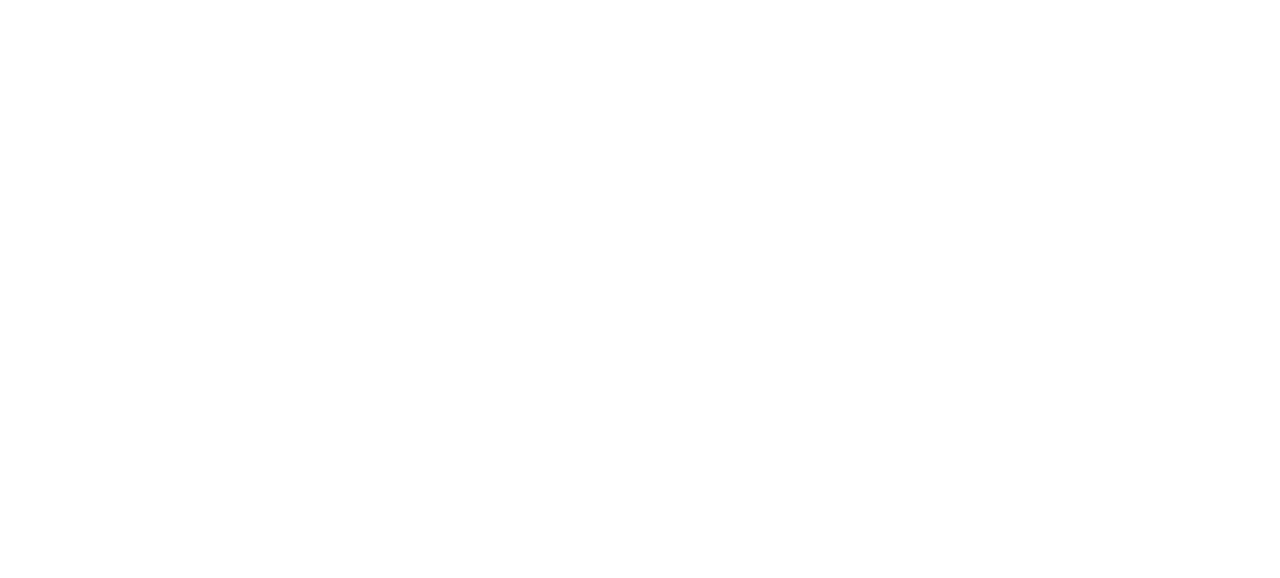
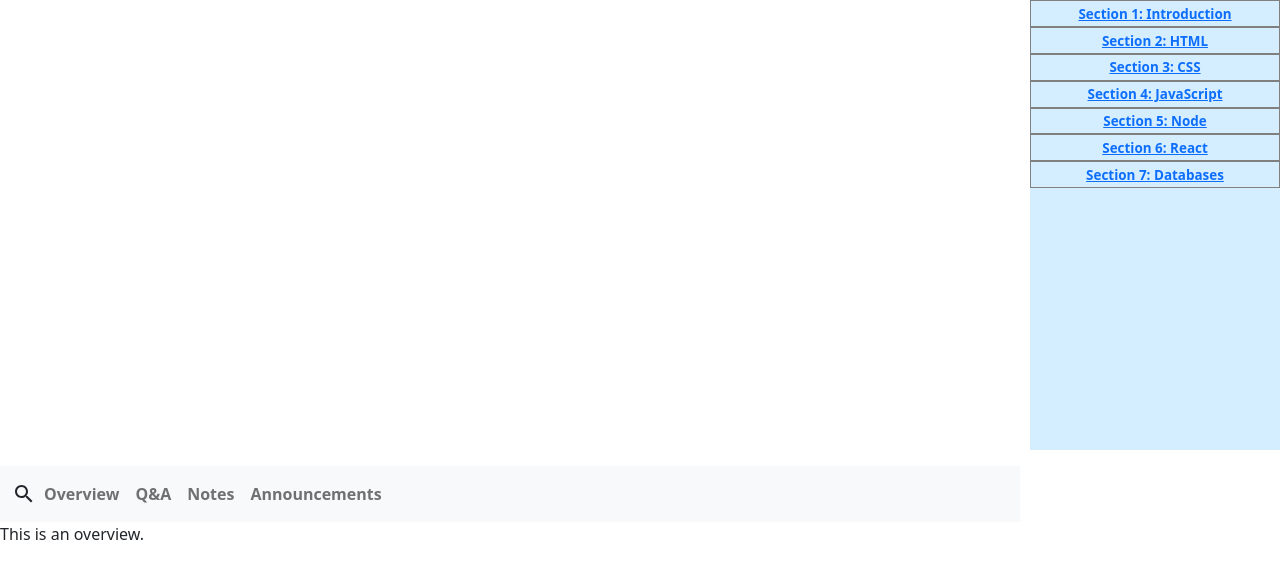
Before and after one commit to MartianCoders/Back-End-Proiect-Colectiv, a React (Create React App) app in the folder frontend-client/: page /watch-course in a window 1280 px wide. Before the commit this address had no page. Shown: the top 578 px of the page. Built offline with nearby package versions, Linux system fonts and the light colour scheme.

Commit message:
Refactored login page & added video comments, sidebard to watchCourse component

```diff
--- a/frontend-client/src/App.css
+++ b/frontend-client/src/App.css
@@ -45,16 +45,15 @@
 }
 
 .sidebar-list{
-  margin-left: auto;
+  margin-left: 10px;
   margin-right: 0;
-  width: 28em;
-  height: auto;
-  max-height: 30em;
+  width: 250px;
+  height: 450px;
+  min-height: 450px;
   background-color: #d5eeff;
   cursor: pointer;
 
   overflow: hidden;
-  overflow-y: scroll;
   padding: 0%;
   font-size: 0.7em;
 
--- a/frontend-client/src/App.tsx
+++ b/frontend-client/src/App.tsx
@@ -10,6 +10,7 @@
 import {Route,Routes,Navigate} from 'react-router-dom';
 import LoginPage from './components/LoginPage';
 import { useNavigate } from 'react-router-dom';
+import WatchCourse from './components/WatchCourse';
 
 function App () {
 
@@ -29,6 +30,7 @@
         <Route path='/home' element={<HomePage />}></Route>
         <Route path='/login' element={<LoginPage navigate={navigate}/>}></Route>
         <Route path='/' element={<Navigate to="/login"/>}></Route>
+        <Route path='/watch-course' element={<WatchCourse />}></Route>
       </Routes>
     </div>
     );
--- a/frontend-client/src/components/Comment.css
+++ b/frontend-client/src/components/Comment.css
@@ -55,7 +55,7 @@
   }
 
   #comments-component {
-    width:500px;
+    width:1020px;
     margin-left:10px;
   }
 
--- a/frontend-client/src/components/CourseOverview.tsx
+++ b/frontend-client/src/components/CourseOverview.tsx
@@ -1,6 +1,7 @@
 import React, { Component, useState } from "react";
 import { Container, Nav, Navbar } from "react-bootstrap";
 import SearchIcon from '@mui/icons-material/Search';
+import VideoComments from "./VideoComments";
 
 interface OverviewState {
     bar : number;
@@ -46,7 +47,7 @@
                         {this.state.bar == 1 ? <div style={{ display: "flex", justifyContent: "flex-start", flexDirection: "row" }}>
                             This is an overview.
                         </div> : this.state.bar == 2 ? <div style={{ display: "flex", justifyContent: "flex-start", flexDirection: "row" }}>
-                            Add questions.
+                        <   VideoComments />
                         </div> : this.state.bar == 3 ? <div style={{ display: "flex", justifyContent: "flex-start", flexDirection: "row" }}>
                             Notes.
                         </div> : this.state.bar == 4 ? <div style={{ display: "flex", justifyContent: "flex-start", flexDirection: "row" }}>
@@ -54,6 +55,9 @@
                         </div> : null}
                     </div>
                 </div>
+                <div>
+
+                </div>
             </div>
         );
     }
--- a/frontend-client/src/components/LoginPage.tsx
+++ b/frontend-client/src/components/LoginPage.tsx
@@ -2,7 +2,7 @@
 import React, { Component } from 'react';
 import { Button, Card, Form } from 'react-bootstrap';
 import '../style-login.css';
-
+import NavBar from "./NavBar";
 
 class LoginPage extends React.Component<any,any> {
     constructor(props:any){
@@ -28,7 +28,9 @@
     render() {
         const { isPasswordShown } = this.state;
         return (
-        <div className="loginContainer">
+            <><div className="navBar">
+                <NavBar />
+            </div><div className="loginContainer">
                     <div className="title">
                         <h2 title="Login">Login </h2>
                     </div>
@@ -42,22 +44,21 @@
                             <Form.Group className="mb-3" controlId="formBasicPassword">
                                 <Form.Label>Password</Form.Label>
                                 <div style={{ display: 'flex' }}>
-                        <Form.Control style={{ width: '90%' }} required type={isPasswordShown ? "text" : "password"} placeholder="Password"/>
+                                    <Form.Control style={{ width: '90%' }} required type={isPasswordShown ? "text" : "password"} placeholder="Password" />
                                     <span className="input-group-text" id="inputGroupPrepend2">
-                        { this.state.isPasswordShown
-                            ? <i style={{ cursor: 'pointer' }} className="fa fa-eye-slash" onClick={this.togglePasswordVisiblity}/>
-                            : <i style={{ cursor: 'pointer' }} className="fa fa-eye password-icon"  onClick={this.togglePasswordVisiblity}/>
-                        }
+                                        {this.state.isPasswordShown
+                                            ? <i style={{ cursor: 'pointer' }} className="fa fa-eye-slash" onClick={this.togglePasswordVisiblity} />
+                                            : <i style={{ cursor: 'pointer' }} className="fa fa-eye password-icon" onClick={this.togglePasswordVisiblity} />}
 
                                     </span>
                                 </div>
                             </Form.Group>
                         </div>
-                <Button variant="primary" type="submit" style={{width: '100%', background: '#345cdf'}} onClick={this.loginUser}>
-                   <i className="fas fa-sign-in-alt" aria-hidden="true"/> Sign in!
+                        <Button variant="primary" type="submit" style={{ width: '100%', background: '#345cdf' }} onClick={this.loginUser}>
+                            <i className="fas fa-sign-in-alt" aria-hidden="true" /> Sign in!
                         </Button>
                     </Form>
-            </div>
+                </div></>
         );
     }
 }
--- a/frontend-client/src/components/NavBar.tsx
+++ b/frontend-client/src/components/NavBar.tsx
@@ -1,7 +1,7 @@
 import React from 'react';
 import 'bootstrap/dist/css/bootstrap.css'
 import * as ReactBootStrap from "react-bootstrap";
-import img1 from '../images/logo-without-bg.png';
+import img1 from '../login.png';
 
 const NavBar = () => {
     return(
--- a/frontend-client/src/components/WatchCourse.tsx
+++ b/frontend-client/src/components/WatchCourse.tsx
@@ -1,6 +1,7 @@
 import React, { Component, useState } from "react";
 import ReactPlayer from 'react-player/lazy'
 import CourseOverview from "./CourseOverview";
+import Sidebar from "./Sidebar";
 
 
 class WatchCourse extends Component {
@@ -9,13 +10,16 @@
         return (
 
             <div>
-                <div>
+                <div style={{ display: "flex", justifyContent: "flex-start", flexDirection: "row" }}>
                     <ReactPlayer
                         width="1020px"
                         height="450px"
                         url='https://www.youtube.com/watch?v=Y-OLcnr8eNo&ab_channel=VivekJoy'
                         controls
                     />
+                    <Sidebar>
+
+                    </Sidebar>
                 </div>
                 <div style={{ display: "flex", justifyContent: "flex-start", flexDirection: "row" }}>
                     <CourseOverview />
```
Also changed, not shown: 1 other file (tests, documents, lock files or other folders). Lines whose indentation alone changed are shown as unchanged.
